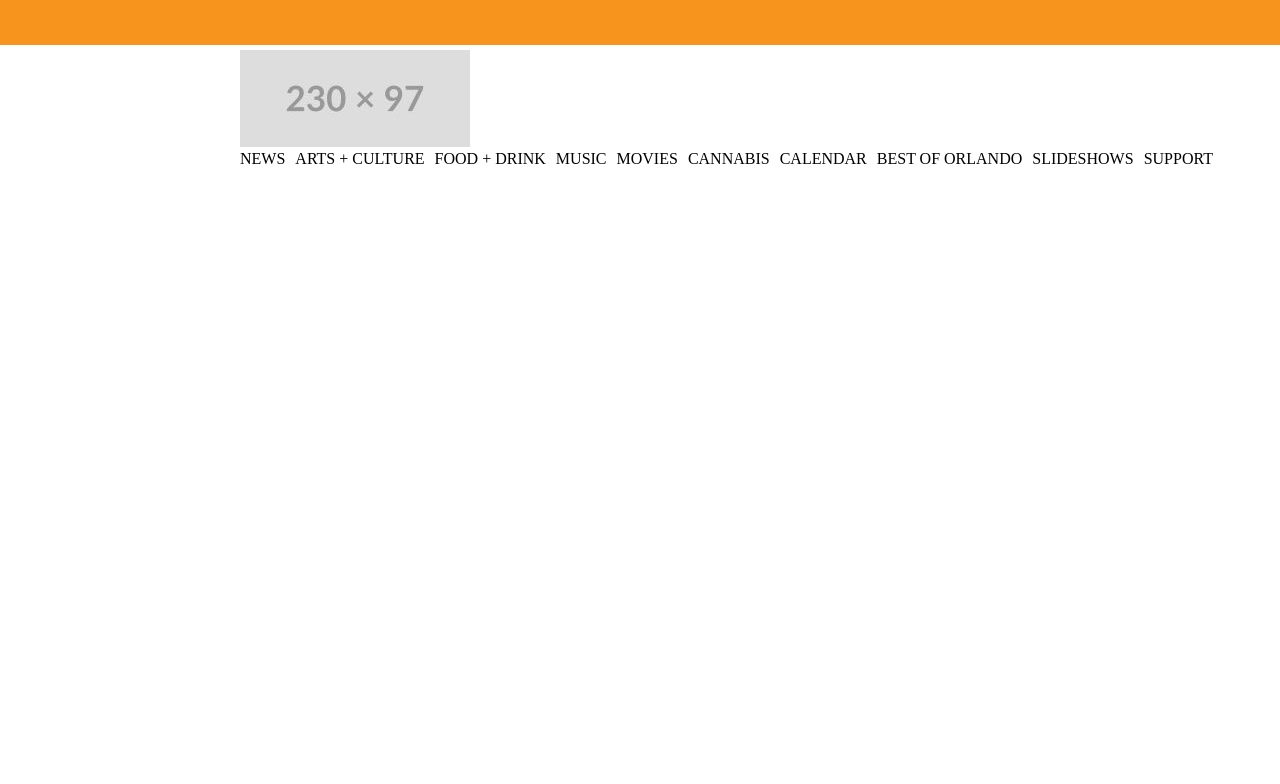
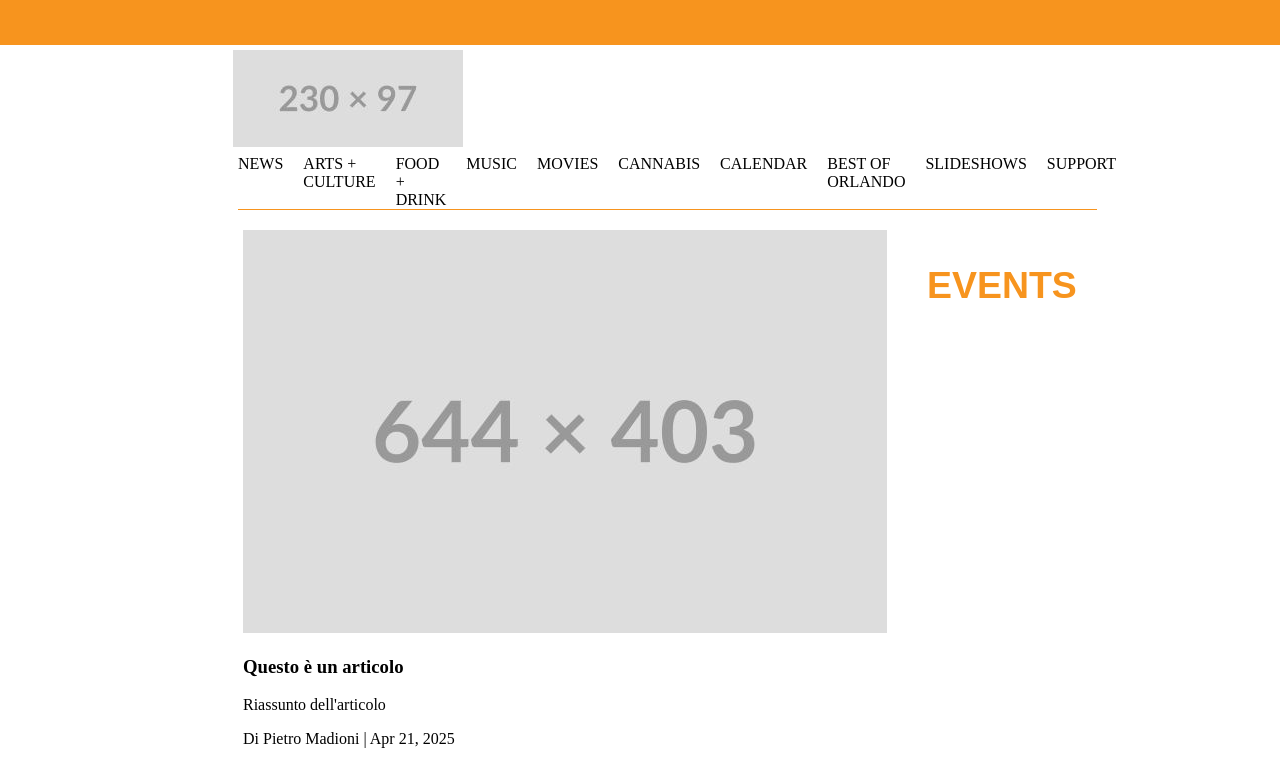
Before and after one commit to Pietrolio19/Orlando-Weekly, a website: page index.html in a window 1280 px wide. Drawn offline with Linux system fonts and the light colour scheme.

Commit message:
aggiunta struttura per articolo principale e zona eventi

```diff
--- a/index.html
+++ b/index.html
@@ -3,14 +3,16 @@
 <head>
     <meta charset="UTF-8">
     <link rel="stylesheet" href="style.css">
-    <title>Title</title>
+    <title>Orlando Weekly</title>
 </head>
 <body>
     <header>
         <div class="bar"></div>
         <img class="logo" src="images/placeHoldLogo.jpeg">
-        <div class="nav-bar">
-            <nav>
+    </header>
+
+    <div class="navigation">
+        <nav class="nav-bar">
             <ul>
                 <li>NEWS
                     <div class="dropdown">
@@ -33,7 +35,23 @@
             </ul>
         </nav>
     </div>
-    </header>
 
+    <main>
+        <section>
+            <div class="flex-box">
+                <div class="article">
+                    <img src="images/mainArticlePlaceHolder.jpeg">
+                    <h3> Questo è un articolo </h3>
+                    <p> Riassunto dell'articolo </p>
+                    <p> Di Pietro Madioni | Apr 21, 2025 </p>
+                </div>
+                <div class="events">
+                    <div class="head">
+                        <h3> EVENTS </h3>
+                    </div>
+                </div>
+            </div>
+        </section>
+    </main>
 </body>
 </html>
--- a/style.css
+++ b/style.css
@@ -2,40 +2,50 @@
     background-color: #f7941e;
     height: 45px;
     width: 100%;
-    position: fixed;
+    position: absolute;
     top: 0;
     left: 0;
 }
 
 .logo {
-    position: fixed;
+    position: absolute;
     margin-top: 20px;
     top: 30px;
-    left: 240px;
+    margin-left: 225px;
 }
 
-.nav-bar {
-    position: fixed;
-    margin-top: 10px;
-    top: 140px;
-    left: 240px;
-    overflow: hidden;
+.navigation { /* div per la barra di navigazione */
+    position: sticky;
+    top: 0;
+    margin-top: 155px;
+    margin-left: 230px;
+    margin-right: 175px;
+    z-index: 1000;
 }
 
-.nav-bar ul {
+.navigation ul {
     list-style-type: none;
     margin: 0;
     padding: 0;
     display: flex;
-    gap: 10px;
+    gap: 20px;
 }
 
-.nav-bar li {
+.navigation li {
     position: relative;
 }
 
-.nav-bar li:hover{
+.navigation li:hover{
     background-color: #f7941e;
+}
+
+.nav-bar { /* <nav> */
+    position: sticky;
+    background-color: white;
+    border-bottom: 1px solid #f7941e;
+    display: flex;
+    z-index: 1000;
+    /* font quando possibile */
 }
 
 .dropdown {
@@ -45,3 +55,30 @@
     min-width: 160px;
     z-index: 1;
 }
+
+.flex-box {
+    display: flex;
+    gap: 24px;
+    margin-left: 235px;
+    margin-top: 20px;
+}
+
+.head {
+    font: 700 32px/1 sans-serif;
+    color: #f7941e;
+    text-align: center;
+
+    justify-content: center;
+    display: flex;
+    align-items: center;
+    gap: 1rem;
+    width: 100%;
+}
+
+.head::before, .head::after {
+    content: "";
+    flex: 1;
+    height: 2px;
+    background: #8c8c8c;
+    opacity: 0.8;
+}
```
Also changed, not shown: images/mainArticlePlaceHolder.jpeg (added). Lines whose indentation alone changed are shown as unchanged.
